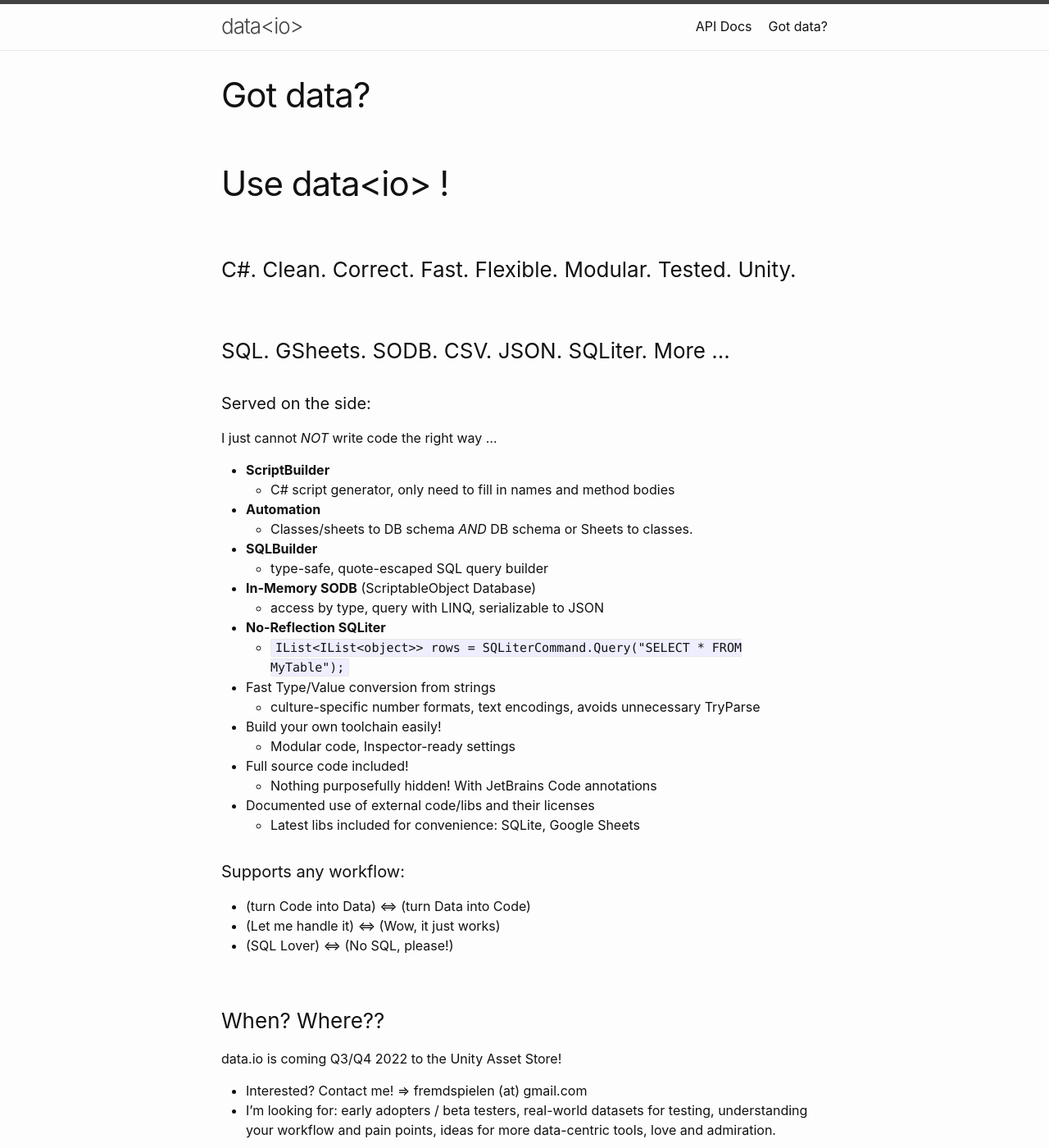
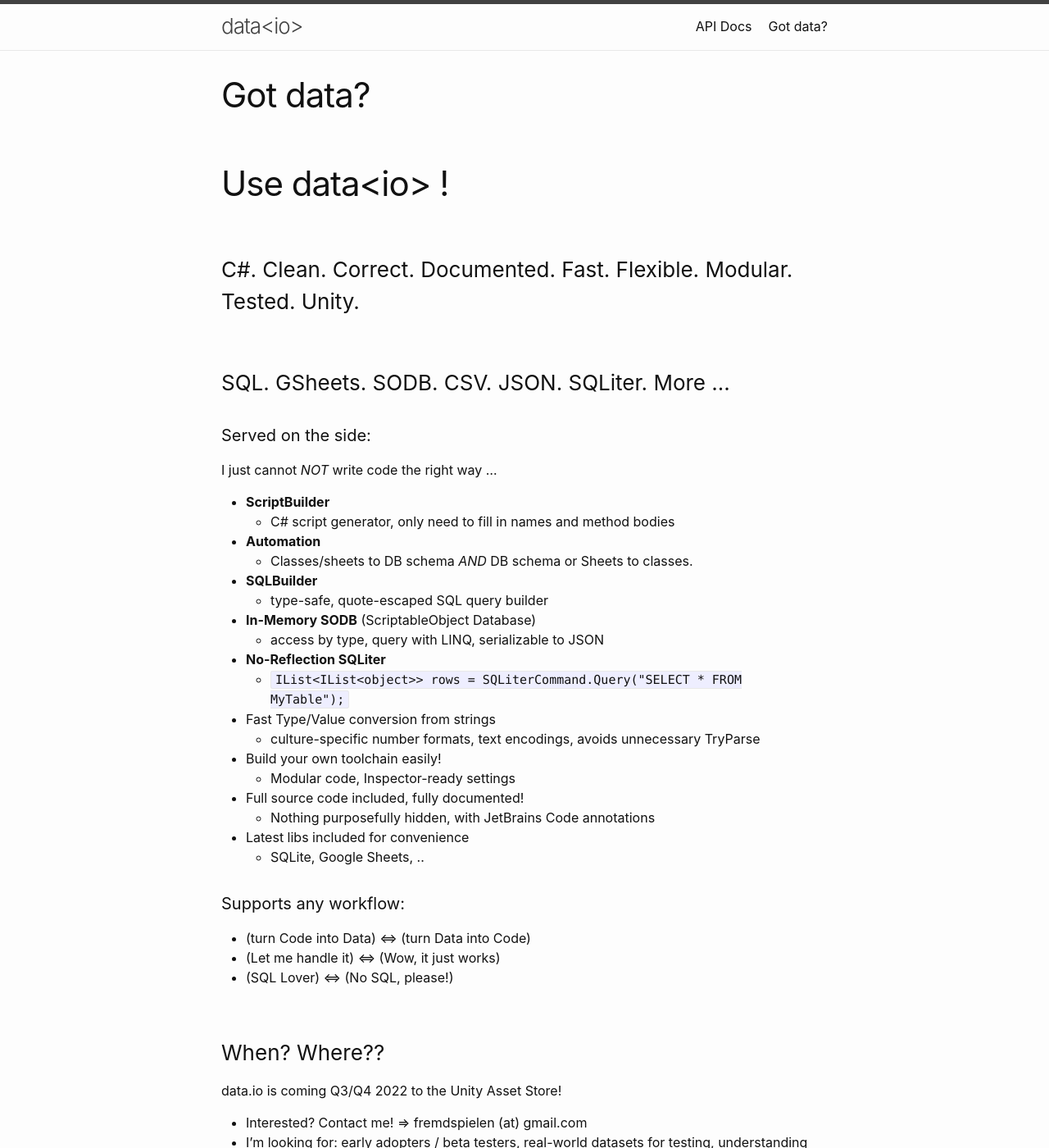
Before and after one commit to CodeSmile-0000011110110111/data.io-home, a Jekyll site: the page built from index.md, in a window 1280 px wide and 1400 px high. Shown: the whole window at 82% size. Built offline with Jekyll 4.4.1, drawn with Linux system fonts in a browser that asks for light colours.

Commit message:
Update index.md

```diff
--- a/index.md
+++ b/index.md
@@ -5,7 +5,7 @@
 
 # Use data&lt;io&gt; !
 
-### C#. Clean. Correct. Fast. Flexible. Modular. Tested. Unity.
+### C#. Clean. Correct. Documented. Fast. Flexible. Modular. Tested. Unity.
 ### SQL. GSheets. SODB. CSV. JSON. SQLiter. More ...
 
 <p/><p/>
@@ -26,10 +26,10 @@
   - culture-specific number formats, text encodings, avoids unnecessary TryParse
 - Build your own toolchain easily!
   - Modular code, Inspector-ready settings
-- Full source code included!
-  - Nothing purposefully hidden! With JetBrains Code annotations
-- Documented use of external code/libs and their licenses
-  - Latest libs included for convenience: SQLite, Google Sheets
+- Full source code included, fully documented!
+  - Nothing purposefully hidden, with JetBrains Code annotations
+- Latest libs included for convenience
+  - SQLite, Google Sheets, ..
 
 #### Supports any workflow:
 - (turn Code into Data) <=> (turn Data into Code)
```
